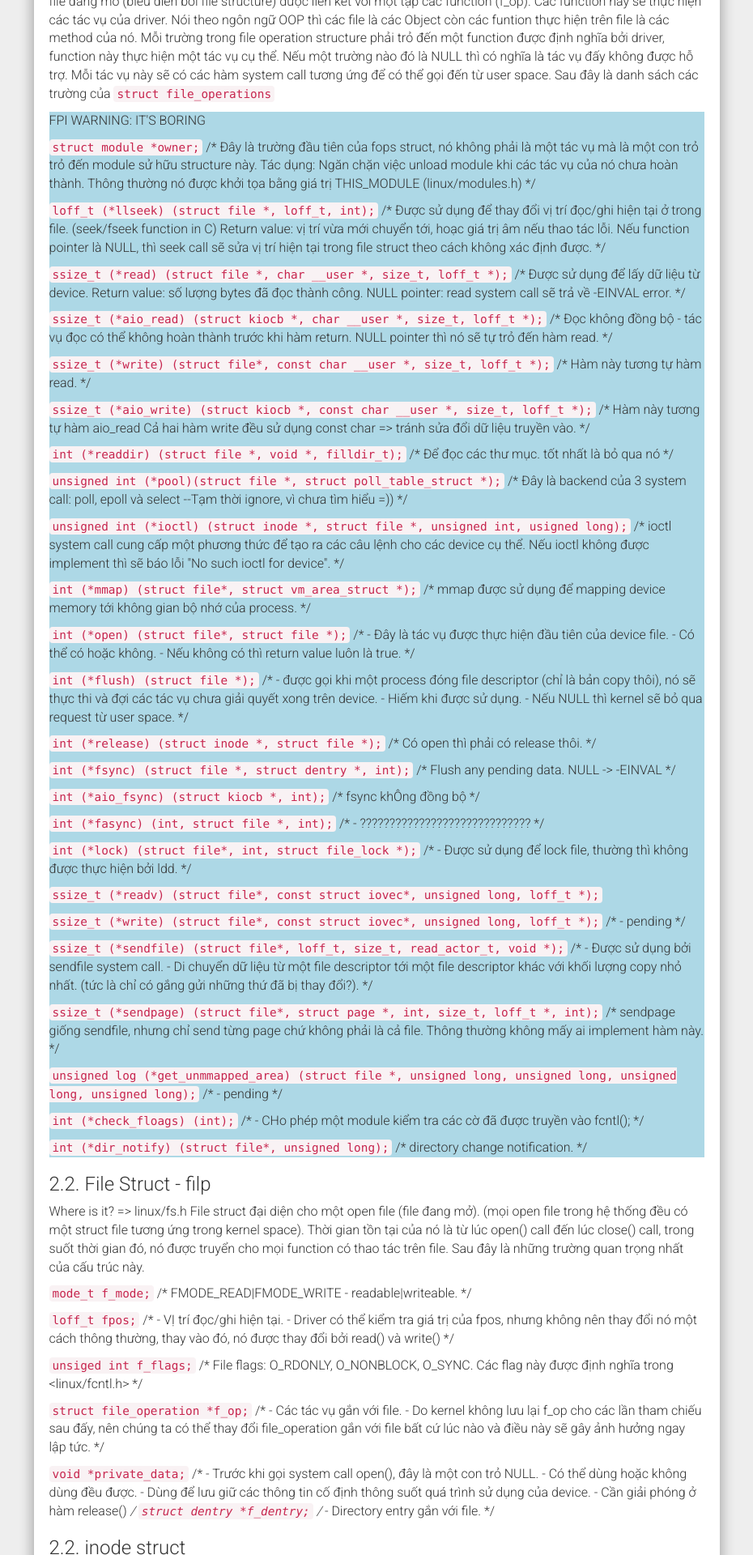
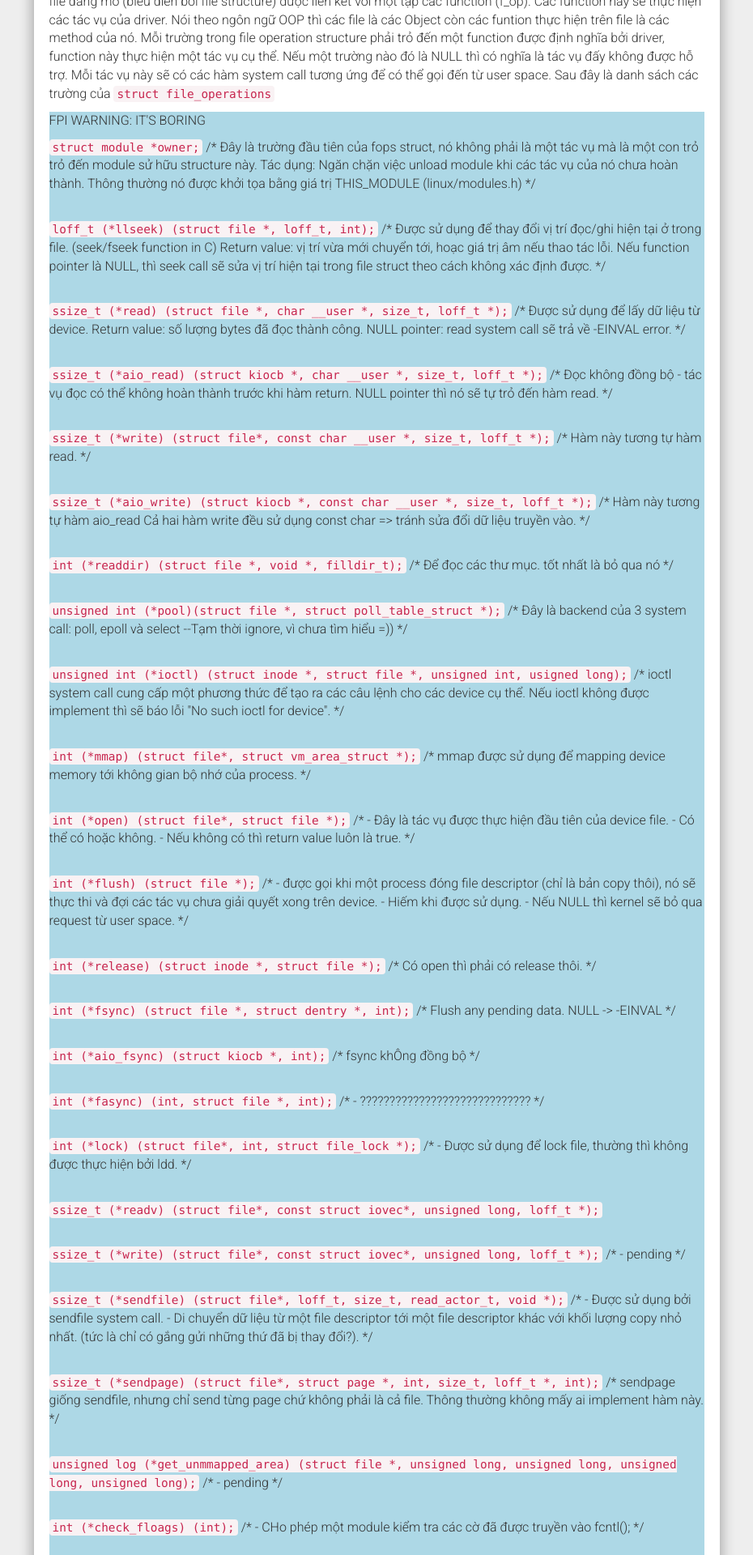
Before and after one commit to ita93/ita93.github.io, a Jekyll site: the page built from _posts/2017-12-18-character-device.md, in a window 1280 px wide. Shown: the part 1633-3553 px from the top of the page at 81% size, without its empty margins (321-1251 px from the left). Built offline with Jekyll 4.4.1, drawn with Linux system fonts in a browser that asks for light colours; nearby versions of some CDN libraries; our own code applies the rules of GitHub Pages for plain Markdown files; comment, search, counter and statistics services are not loaded.

Commit message:
I need breaklines

```diff
--- a/_posts/2017-12-18-character-device.md
+++ b/_posts/2017-12-18-character-device.md
@@ -67,6 +67,7 @@
 		Thông thường nó được khởi tọa bằng giá trị THIS_MODULE (linux/modules.h)
 	*/
 </p>
+<br/>
 <p><code>loff_t (*llseek) (struct file *, loff_t, int);</code>
 	/*
 		Được sử dụng để thay đổi vị trí đọc/ghi hiện tại ở trong file. (seek/fseek function in C)
@@ -74,6 +75,7 @@
 		Nếu function pointer là NULL, thì seek call sẽ sửa vị trí hiện tại trong file struct theo cách không xác định được.
 	*/
 </p>
+<br/>
 <p><code>ssize_t (*read) (struct file *, char __user *, size_t, loff_t *);</code>
 	/*
 		Được sử dụng để lấy dữ liệu từ device.
@@ -81,45 +83,53 @@
 		NULL pointer: read system call sẽ trả về -EINVAL error.
 	*/
 </p>
+<br/>
 <p><code>ssize_t (*aio_read) (struct kiocb *, char __user *, size_t, loff_t *);</code>
 	/*
 		Đọc không đồng bộ - tác vụ đọc có thể không hoàn thành trước khi hàm return.
 		NULL pointer thì nó sẽ tự trỏ đến hàm read.
 	*/
 </p>
+<br/>
 <p><code>ssize_t (*write) (struct file*, const char __user *, size_t, loff_t *);</code>
 	/*
 		Hàm này tương tự hàm read.
 	*/
 </p>
+<br/>
 <p><code>ssize_t (*aio_write) (struct kiocb *, const char __user *, size_t, loff_t *);</code>
 	/*
 		Hàm này tương tự hàm aio_read
 		Cả hai hàm write đều sử dụng const char => tránh sửa đổi dữ liệu truyền vào.
 	*/
 </p>
+<br/>
 <p><code>int (*readdir) (struct file *, void *, filldir_t);</code>
 	/*
 		Để đọc các thư mục. tốt nhất là bỏ qua nó
 	*/
 </p>
+<br/>
 <p><code>unsigned int (*pool)(struct file *, struct poll_table_struct *);</code>
 	/*
 		Đây là backend của 3 system call: poll, epoll và select
 		--Tạm thời ignore, vì chưa tìm hiểu =))
 	*/
 </p>
+<br/>
 <p><code>unsigned int (*ioctl) (struct inode *, struct file *, unsigned int, usigned long);</code>
 	/*
 		ioctl system call cung cấp một phương thức để tạo ra các câu lệnh cho các device cụ thể.
 		Nếu ioctl không được implement thì sẽ báo lỗi "No such ioctl for device".
 	*/
 </p>
+<br/>
 <p><code>int (*mmap) (struct file*, struct vm_area_struct *);</code>
 	/*
 		mmap được sử dụng để mapping device memory tới không gian bộ nhớ của process.
 	*/
 </p>
+<br/>
 <p><code>int (*open) (struct file*, struct file *);</code>
 	/*
 		- Đây là tác vụ được thực hiện đầu tiên của device file.
@@ -127,6 +137,7 @@
 		- Nếu không có thì return value luôn là true.
 	*/
 </p>
+<br/>
 <p><code>int (*flush) (struct file *);</code>
 	/*
 		- được gọi khi một process đóng file descriptor (chỉ là bản copy thôi), nó sẽ thực thi và đợi các tác vụ chưa giải quyết xong trên device.
@@ -134,65 +145,77 @@
 		- Nếu NULL thì kernel sẽ bỏ qua request từ user space.
 	*/
 </p>
+<br/>
 <p><code>int (*release) (struct inode *, struct file *);</code>
 	/*
 		Có open thì phải có release thôi.
 	*/
 </p>
+<br/>
 <p><code>int (*fsync) (struct file *, struct dentry *, int);</code>
 	/*
 		Flush any pending data.
 		NULL -> -EINVAL
 	*/
 </p>
+<br/>
 <p><code>int (*aio_fsync) (struct kiocb *, int);</code>
 	/*
 		fsync khÔng đồng bộ
 	*/
 </p>
+<br/>
 <p><code>int (*fasync) (int, struct file *, int);</code>
 	/*
 		- ?????????????????????????????
 	*/
 </p>
+<br/>
 <p><code>int (*lock) (struct file*, int, struct file_lock *);</code>
 	/*
 		- Được sử dụng để lock file, thường thì không được thực hiện bởi ldd.
 	*/
 </p>
-<p><code>ssize_t (*readv) (struct file*, const struct iovec*, unsigned long, loff_t *);</code></p>
+<br/>
+<p><code>ssize_t (*readv) (struct file*, const struct iovec*, unsigned long, loff_t *);</code></p><br/>
 <p><code>ssize_t (*write) (struct file*, const struct iovec*, unsigned long, loff_t *);</code>
 	/*
 		- pending
 	*/
 </p>
+<br/>
 <p><code>ssize_t (*sendfile) (struct file*, loff_t, size_t, read_actor_t, void *);</code>
 	/*
 		- Được sử dụng bởi sendfile system call.
 		- Di chuyển dữ liệu từ một file descriptor tới một file descriptor khác với khối lượng copy nhỏ nhất. (tức là chỉ có gắng gửi những thứ đã bị thay đổi?).
 	*/
 </p>
+<br/>
 <p><code>ssize_t (*sendpage) (struct file*, struct page *, int, size_t, loff_t *, int);</code>
 	/*
 		sendpage giống sendfile, nhưng chỉ send từng page chứ không phải là cả file.
 		Thông thường không mấy ai implement hàm này.
 	*/
 </p>
+<br/>
 <p><code>unsigned log (*get_unmmapped_area) (struct file *, unsigned long, unsigned long, unsigned long, unsigned long);</code>
 	/*
 		- pending
 	*/
 </p>
+<br/>
 <p><code>int (*check_floags) (int);</code>
 	/*
 		- CHo phép một module kiểm tra các cờ đã được truyền vào fcntl();
 	*/
 </p>
+<br/>
 <p><code>int (*dir_notify) (struct file*, unsigned long);</code>
 	/*
 		directory change notification.
 	*/
 </p>
+<br/>
 </div>
 ### 2.2. File Struct - filp
 Where is it? => linux/fs.h
```
